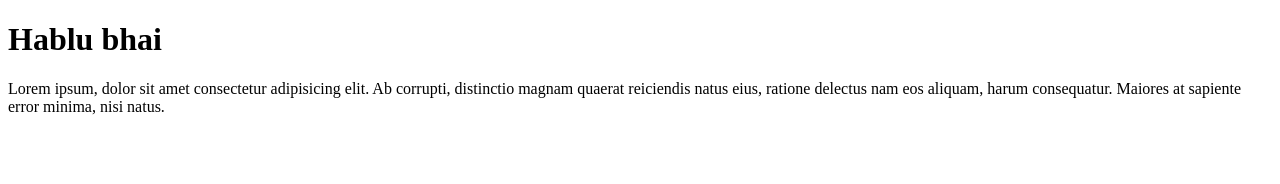
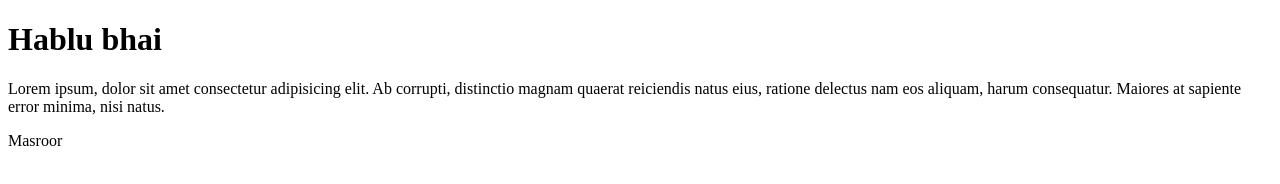
Before and after one commit to MasroorHimel/demo1, a plain HTML site: page index.html in a window 1280 px wide. Drawn offline with Linux system fonts and the light colour scheme.

Commit message:
add paragraph tag value masroor

```diff
--- a/index.html
+++ b/index.html
@@ -8,5 +8,6 @@
 <body>
     <h1>Hablu bhai</h1>
     <p>Lorem ipsum, dolor sit amet consectetur adipisicing elit. Ab corrupti, distinctio magnam quaerat reiciendis natus eius, ratione delectus nam eos aliquam, harum consequatur. Maiores at sapiente error minima, nisi natus.</p>
+    <p> Masroor </p>
 </body>
 </html>
```
